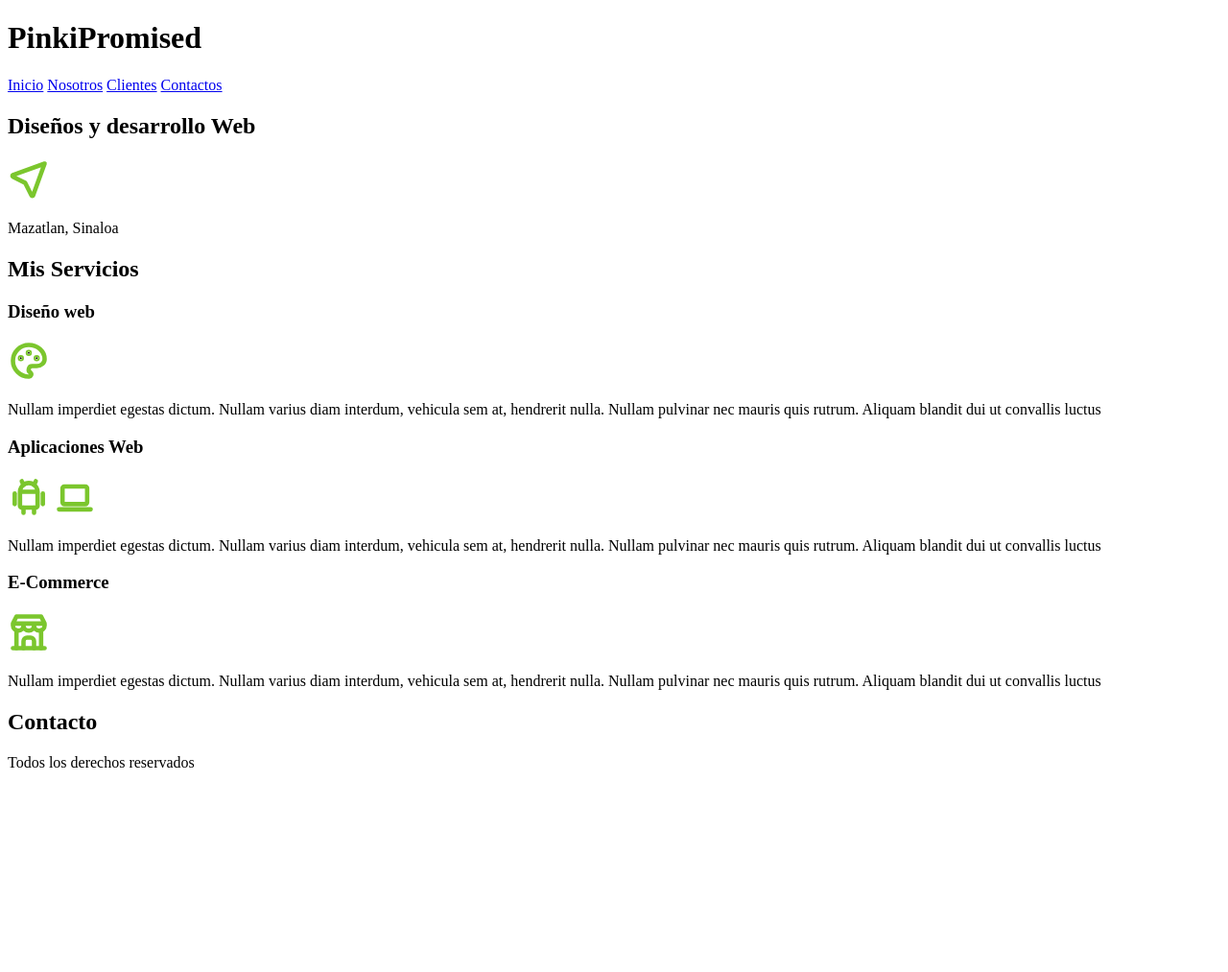
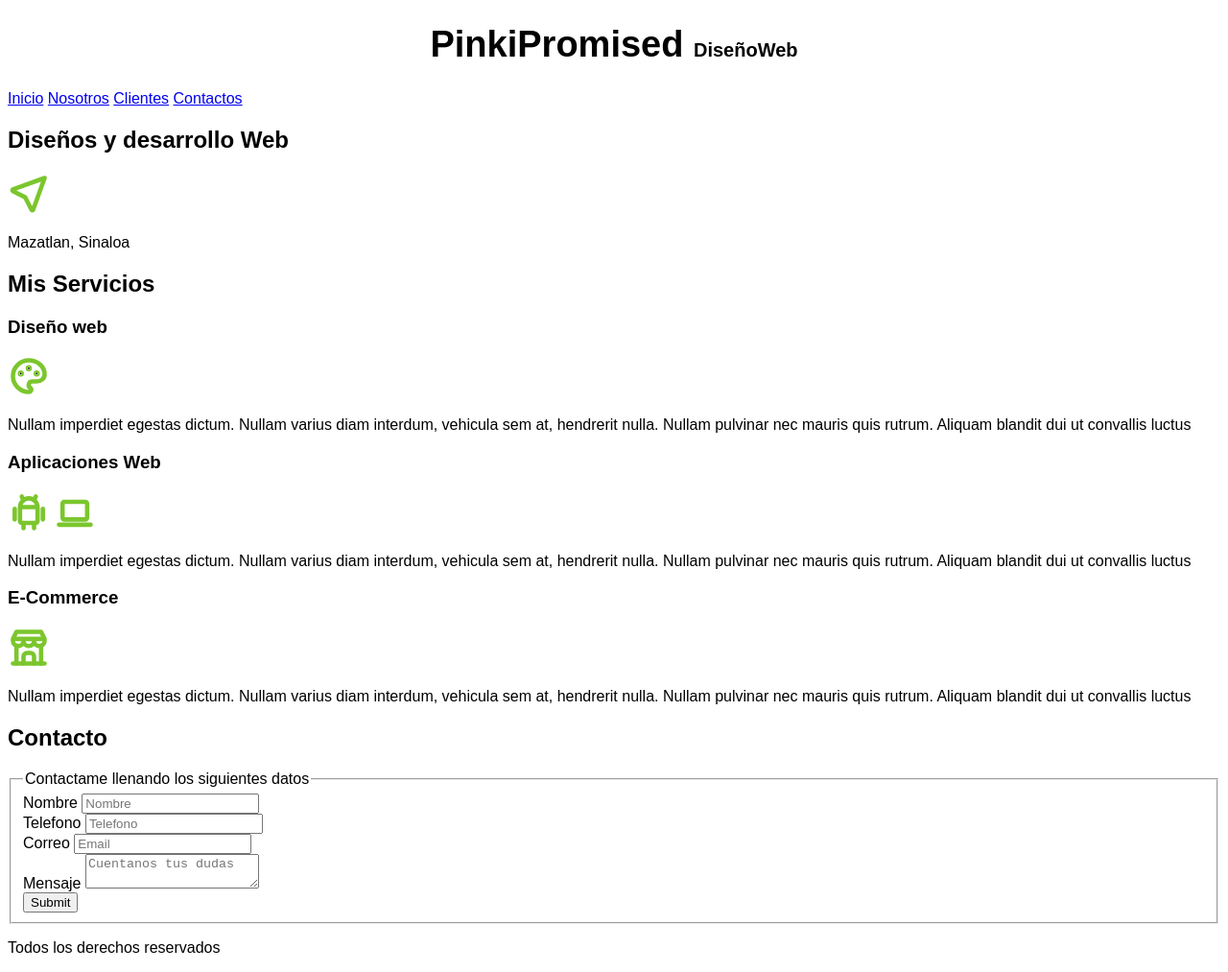
Before and after one commit to AnaCorpus/PracticaFront, a plain HTML site: page index.html in a window 1280 px wide. Shown: the whole page at 96% size. Before the commit the page ends 820 px from the top, so only its background shows below. Drawn offline with Linux system fonts and the light colour scheme; a web font is replaced by a local one.

Commit message:
practica 1 junio 2021

```diff
--- a/index.html
+++ b/index.html
@@ -4,12 +4,18 @@
     <meta charset="UTF-8">
     <meta http-equiv="X-UA-Compatible" content="IE=edge">
     <meta name="viewport" content="width=device-width, initial-scale=1.0">
+    <link rel="preconnect" href="https://fonts.gstatic.com">
+    <link href="https://fonts.googleapis.com/css2?family=Pattaya&display=swap" rel="stylesheet">
+    <link rel="preload" href="styles.css" as="style">
+    <link href="styles.css" rel="stylesheet">
+
+
     <title>Practica</title>
 </head>
 
 <body>
     <header>
-        <h1>PinkiPromised</h1>
+        <h1 class="titulo">PinkiPromised <span>DiseñoWeb</span></h1>
     </header>
 
     <nav>
@@ -85,6 +91,39 @@
 
         <h2>Contacto</h2>
 
+        <form>
+
+            <fieldset>
+                <legend>Contactame llenando los siguientes datos</legend>
+
+                <div>
+                    <label>Nombre</label>
+                    <input type="text" placeholder="Nombre">
+                </div>
+
+                <div>
+                    <label>Telefono</label>
+                    <input type="tel" placeholder="Telefono">
+                </div>
+
+                <div>
+                    <label>Correo</label>
+                    <input type="email" placeholder="Email">
+                </div>
+
+                <div>
+                    <label>Mensaje</label>
+                    <textarea placeholder="Cuentanos tus dudas"></textarea>
+                </div>
+
+                <div>
+                    <input type="submit" valor="Enviar">
+                </div>
+
+            </fieldset>
+
+        </form>
+
      </section>
 
     <footer>
--- /dev/null
+++ b/styles.css
@@ -0,0 +1,23 @@
+:root {
+    --blanco:#ffffff;
+    --oscuro:#212121;
+    --primario:#ffc107;
+    --secundario:#0097a7;
+    --gris:#757575;
+}
+html{
+    font-size: 62.5%;
+}
+body{
+    font-size: 16px; /*1rem = 10px*/
+    font-family: 'Pattaya', sans-serif;
+}
+
+.titulo {
+    text-align: center;
+    font-size: 3.8rem;
+    font-family: 'Pattaya', sans-serif;
+}
+.titulo span {
+    font-size: 2rem;
+}
```
